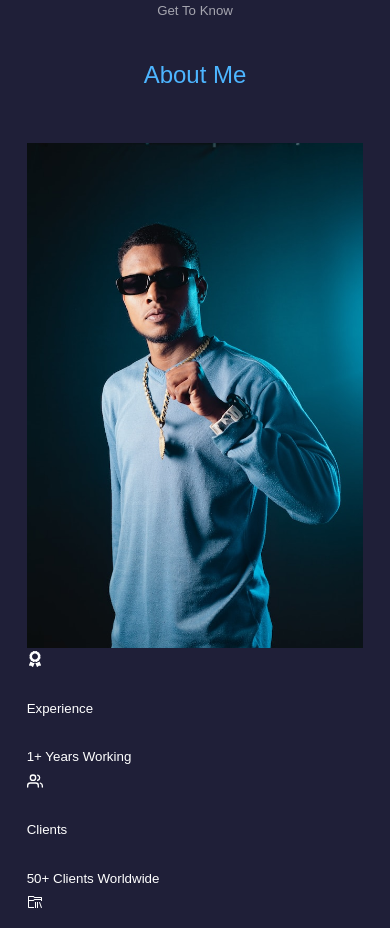
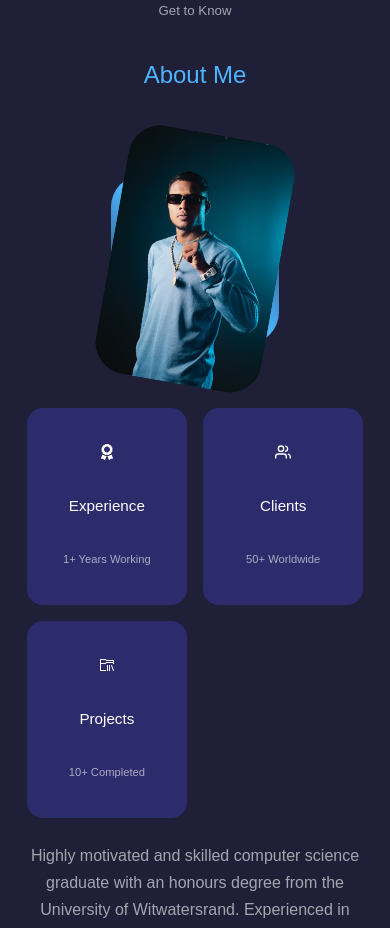
Before and after one commit to Nasiemjr/react-portfolio-website-1, a React (Create React App) app: page / in a window 390 px wide. Shown: the part 1060-1988 px from the top of the page. Built offline with nearby package versions, Linux system fonts and the light colour scheme.

Commit message:
About Section

```diff
--- a/src/components/about/About.jsx
+++ b/src/components/about/About.jsx
@@ -4,39 +4,45 @@ import  PHOTO from '../../assets/photo.jpg'
 import {FaAward} from 'react-icons/fa'
 import {FiUsers} from 'react-icons/fi'
 import {VscFolderLibrary} from 'react-icons/vsc'
+import STUDENT from '../../assets/student.jpg'
+import ME from '../../assets/me.jpeg'
 
 
 
 
 export const About = () => {
   return (
-    <section id='about'>
-      <h5>Get To Know</h5>
+    <section>
+      <h5>Get to Know</h5>
       <h2>About Me</h2>
 
-    <div className="container about_container">
+      <div className="container about__container">
         <div className="about__me">
           <div className="about__me-image">
-          <img src={PHOTO} alt='photo'/>
+            <img src={PHOTO} alt='About image'/>
+          </div>
         </div>
 
         <div className="about__content">
-          <article className="about__cards">
-            <FaAward className='about__icon'/>
+          <div className="about__cards">
+            <article className='about__card'>
+              <FaAward className='about_icon'/>
               <h5>Experience</h5>
               <small>1+ Years Working</small>
             </article>
 
-          <article className="about__cards">
-            <FiUsers className='about__icon'/>
+
+            <article className='about__card'>
+              <FiUsers className='about_icon'/>
               <h5>Clients</h5>
-            <small>50+ Clients Worldwide</small>
+              <small>50+ Worldwide</small>
             </article>
 
-          <article className="about__cards">
-            <VscFolderLibrary className='about__icon'/>
+
+            <article className='about__card'>
+              <VscFolderLibrary className='about_icon'/>
               <h5>Projects</h5>
-            <small>10+ Completed Projects</small>
+              <small>10+ Completed</small>
             </article>
           </div>
 
@@ -49,12 +55,15 @@ export const About = () => {
             and knowledge to drive innovation and growth.
           </p>
 
-        <a href='#contact' className='btn btn-primary'>Let's talk</a>
+          <a href='#contact' className='btn btn-primary'>Let's Talk</a>
 
         </div>
       </div>
 
 
+
+
+
     </section>
   )
 }
--- a/src/components/about/about.css
+++ b/src/components/about/about.css
@@ -0,0 +1,107 @@
+.about__container{
+    display: grid;
+    grid-template-columns: 35% 50%;
+    gap: 15%;
+}
+
+.about__me{
+    width: 100%;
+    aspect-ratio: 1/1;
+    border-radius: 2rem;
+    background: linear-gradient(45deg, transparent, var(--color-primary), transparent);
+    display: grid;
+    place-items: center;
+}
+
+.about__me-image{
+    border-radius: 2rem;
+    overflow: hidden;
+    transform: rotate(10deg);
+    transition: var(--transition);
+}
+
+a.about__me-image:hover{
+    transform: rotate(0);
+}
+
+.about__cards{
+    display: grid;
+    grid-template-columns: repeat(3, 1fr);
+    gap: 1.5rem;
+}
+
+.about__card{
+    background: var(--color-bg-variant);
+    border: 1px solid transparent;
+    border-radius: 1rem;
+    padding: 2rem;
+    text-align: center;
+    transition: var(--transition);
+}
+
+.about__card:hover{
+    background: transparent;
+    border-color: var(--color-primary-variant);
+}
+
+.about__icon{
+    color: var(--color-primary);
+    font-size: 1.4rem;
+    margin-bottom: 1rem;
+}
+
+.about__card h5{
+    font-size: 0.95rem;
+}
+
+.about__card small{
+    font-size: 0.7rem;
+    color: var(--color-light)
+}
+
+.about__content p {
+    margin:  2rem 0 2.6rem;
+    color: var(--color-light);
+}
+
+/* =================== MEDIA QUERIES (MEDIUM DEVICES) ================= */
+
+@media screen and (max-width: 1024px){
+    .about__container{
+        grid-template-columns: 1fr;
+        gap: 0;
+    }
+
+    .about__me{
+        width: 50%;
+        margin: 2rem auto 4rem;
+    }
+
+    .about__content p {
+        margin: 1rem 0 1.5rem;
+    }
+}
+
+
+/* =================== MEDIA QUERIES (SMALL DEVICES) ================= */
+
+@media screen and (max-width: 600px){
+    .about_me{
+        width: 65%;
+        margin: 0 auto 3rem;
+    }
+
+    .about__cards{
+        grid-template-columns: 1fr 1fr;
+        gap: 1rem;
+    }
+
+    .about__content{
+        text-align: center;
+    }
+
+    .about__content p {
+        margin: 1.5rem 0;
+    }
+
+}
```
Also changed, not shown: src/assets/student.jpg (added). Lines whose indentation alone changed are shown as unchanged.
